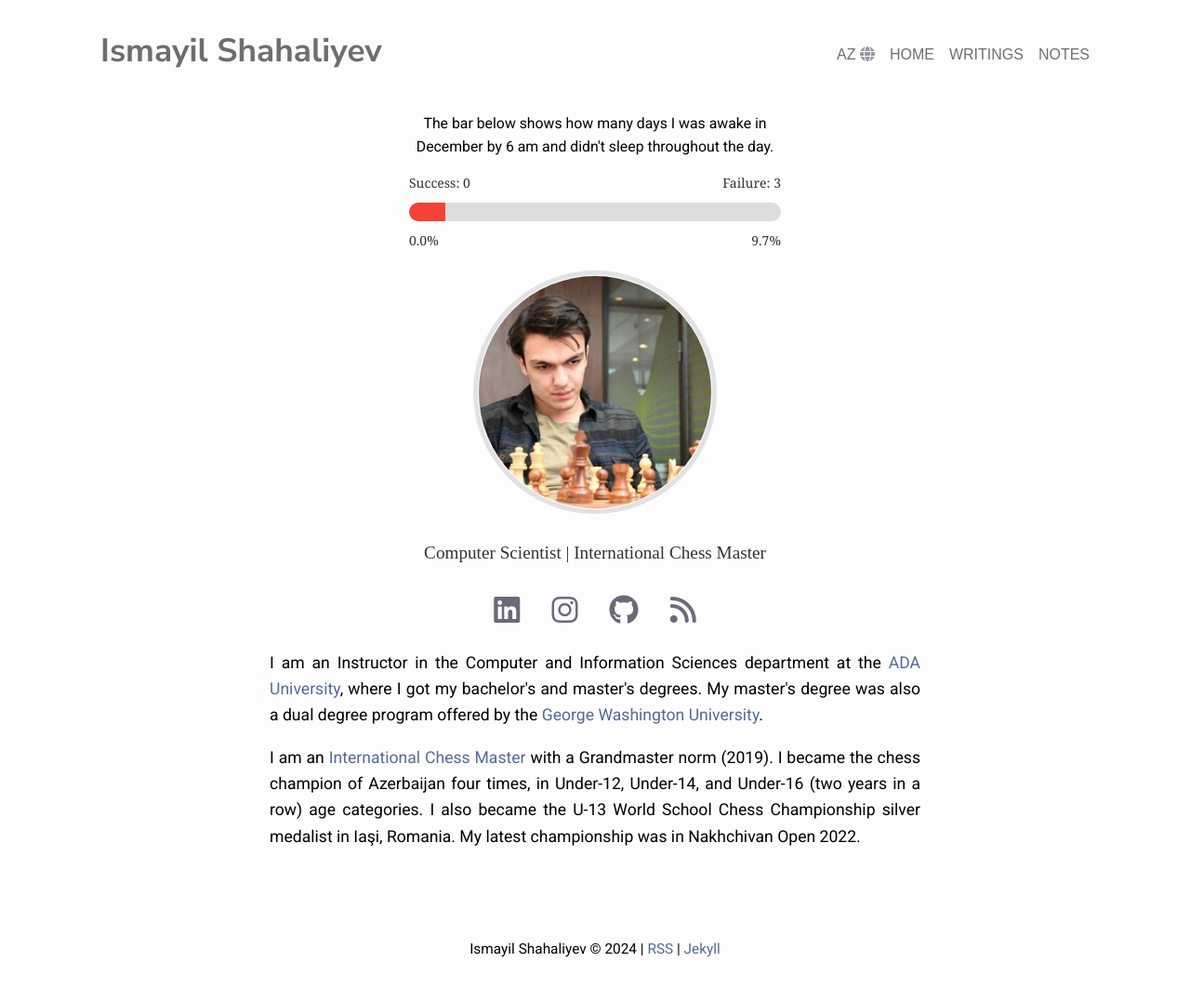
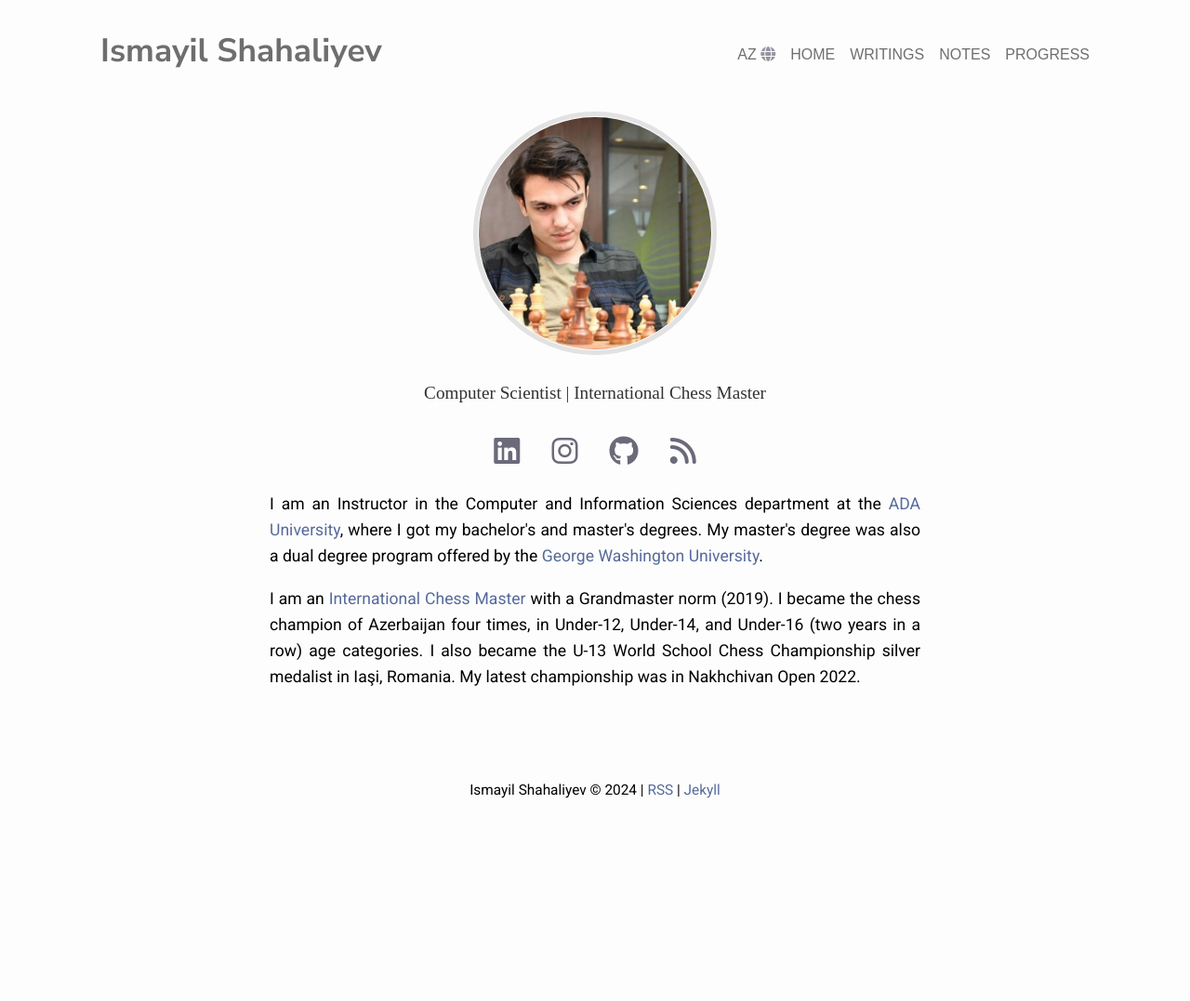
Before and after one commit to shahaliyev/shahaliyev.github.io, a Jekyll site: the page built from index.html, in a window 1280 px wide. Shown: the whole page at 93% size. Built offline with Jekyll 4.4.1, drawn with Linux system fonts in a browser that asks for light colours; nearby versions of some CDN libraries; after the commit the page ends 906 px from its top, so only the background shows below that.

Commit message:
added progress

```diff
--- a/_includes/habit.html
+++ /dev/null
@@ -1,83 +0,0 @@
-<div id="habit-tracker">
-    <p>The bar below shows how many days I was awake in December by 6 am and didn't sleep throughout the day.</p>
-    <div id="counts" style="display: flex; justify-content: space-between; margin-bottom: 5px;">
-      <span id="success-count">Success: 0</span>
-      <span id="failure-count">Failure: 0</span>
-    </div>
-    <div id="progress-bar-container" data-total-days="31" data-success-days="0" data-failure-days="3">
-      <div id="success-bar"></div>
-      <div id="failure-bar"></div>
-    </div>
-    <div id="percentages" style="display: flex; justify-content: space-between; margin-top: 5px;">
-      <span id="success-percentage">0%</span>
-      <span id="failure-percentage">0%</span>
-    </div>
-  </div>
-
-<style>
-    #habit-tracker {
-        font-family: Cambria, Cochin, Georgia, Times, 'Times New Roman', serif;
-        max-width: 400px;
-        margin: 20px auto;
-        font-size: 0.9em;
-        text-align: center;
-    }
-    #progress-bar-container {
-        display: flex;
-        height: 20px;
-        width: 100%;
-        border-radius: 10px;
-        overflow: hidden;
-        background-color: #ddd;
-        margin: 10px 0;
-    }
-    #success-bar {
-        background-color: #4caf50;
-        height: 100%;
-        width: 0;
-        transition: width 0.3s;
-    }
-    #failure-bar {
-        background-color: #f44336;
-        height: 100%;
-        width: 0;
-        transition: width 0.3s;
-    }
-    #counts, #percentages {
-        font-size: 14px;
-        color: #333;
-    }
-</style>
-
-  <script>
-    document.addEventListener("DOMContentLoaded", () => {
-      // Access data from progress bar attributes
-      const progressBar = document.getElementById("progress-bar-container");
-      const successBar = document.getElementById("success-bar");
-      const failureBar = document.getElementById("failure-bar");
-
-      const totalDays = parseInt(progressBar.getAttribute("data-total-days"));
-      const successDays = parseInt(progressBar.getAttribute("data-success-days"));
-      const failureDays = parseInt(progressBar.getAttribute("data-failure-days"));
-
-      // Validate input counts
-      if (successDays + failureDays > totalDays) {
-        console.error("Error: Success and failure days exceed total days.");
-        return;
-      }
-
-      // Calculate percentages
-      const successRate = (successDays / totalDays) * 100;
-      const failureRate = (failureDays / totalDays) * 100;
-
-      // Update progress bars
-      successBar.style.width = `${successRate}%`;
-      failureBar.style.width = `${failureRate}%`;
-
-      // Update counts and percentages
-      document.getElementById("success-count").textContent = `Success: ${successDays}`;
-      document.getElementById("failure-count").textContent = `Failure: ${failureDays}`;
-      document.getElementById("success-percentage").textContent = `${successRate.toFixed(1)}%`;
-      document.getElementById("failure-percentage").textContent = `${failureRate.toFixed(1)}%`;
-    });
-  </script>
--- a/_includes/navbar.html
+++ b/_includes/navbar.html
@@ -4,6 +4,7 @@
       <a href="{{ '/' | relative_url }}">{{ site.nav.home[page.lang] }}</a>
       <a href="{{ '/writings.html' | relative_url }}">{{ site.nav.writings[page.lang] }}</a>
       <a href="{{ '/notes.html' | relative_url }}">Notes</a>
+      <a href="{{ '/progress.html' | relative_url }}">Progress</a>
     {% elsif page.lang == "az" %}
       <a href="{{ page.url | replace_first: '/az', '' }}">EN <i class="fas fa-globe"></i></a>
       <a href="{{ '/az' | relative_url }}">{{ site.nav.home[page.lang] }}</a>
--- a/index.html
+++ b/index.html
@@ -3,7 +3,6 @@
 css: /assets/css/home.css
 ---
 
-{% include habit.html %}
 <div id="homepage-content">
   <div id="profile-image">
     <img src="/assets/img/profile.jpg" alt="Ismayil Shahaliyev's profile image">
--- a/notes.html
+++ b/notes.html
@@ -6,7 +6,6 @@
 <h1 style="text-align:center">{{ page.title }}</h1>
 
 <article>
-   {% include habit.html %}
    {%
       include note.html
       date="Dec 4, 2024, 1:50 AM"
```
Also changed, not shown: _includes/progress.html (added, +76 -0 lines), _posts/2024-11-08-web-scraping.md (+1 -0 lines), progress.html (added, +65 -0 lines).
